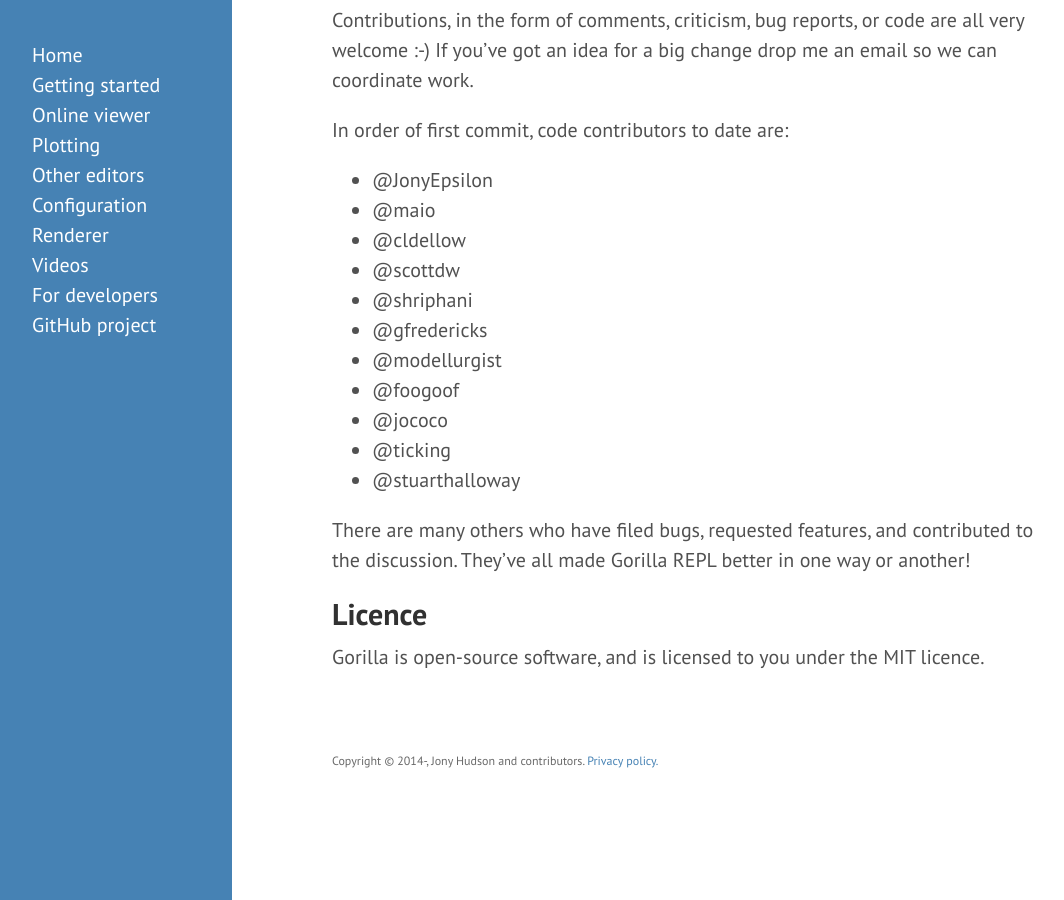
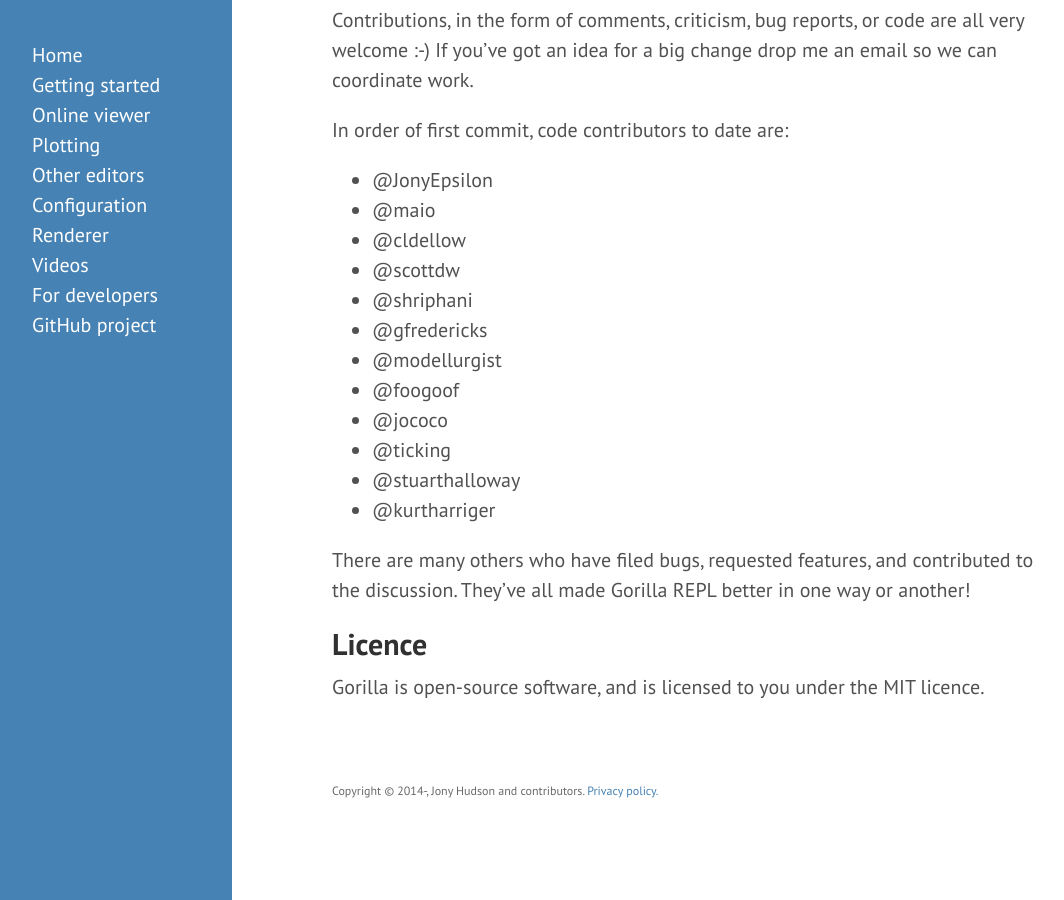
Before and after one commit to JonyEpsilon/gorilla-repl.org, a Jekyll site: the page built from index.md, in a window 1280 px wide and 900 px high, scrolled down 1469 px. Shown: the whole window, without its empty margins (8-1072 px from the left). Built offline with Jekyll 4.4.1, drawn with Linux system fonts in a browser that asks for light colours; Markdown is read by kramdown in place of the engine named in the settings.

Commit message:
Add @kurtharriger to contributors.

```diff
--- a/index.md
+++ b/index.md
@@ -57,6 +57,7 @@ In order of first commit, code contributors to date are:
 - @jococo
 - @ticking
 - @stuarthalloway
+- @kurtharriger
 
 There are many others who have filed bugs, requested features, and contributed to the discussion. They've all made Gorilla REPL better in one way or another!
 
```
